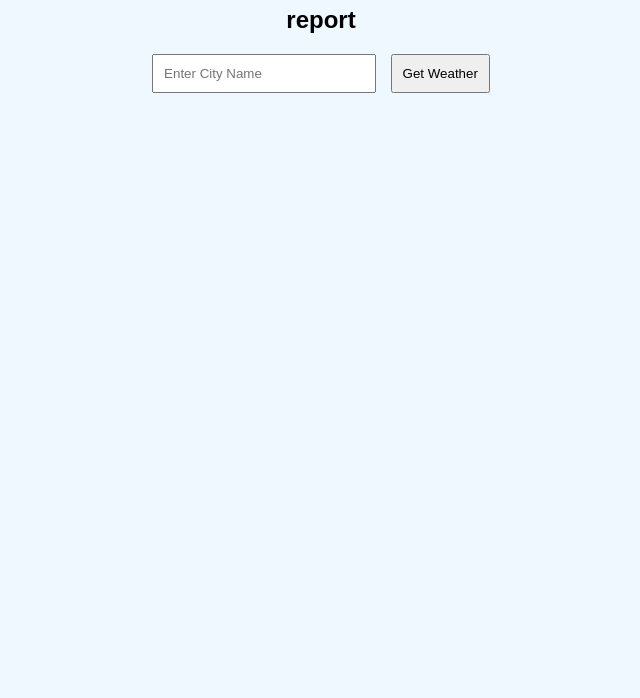
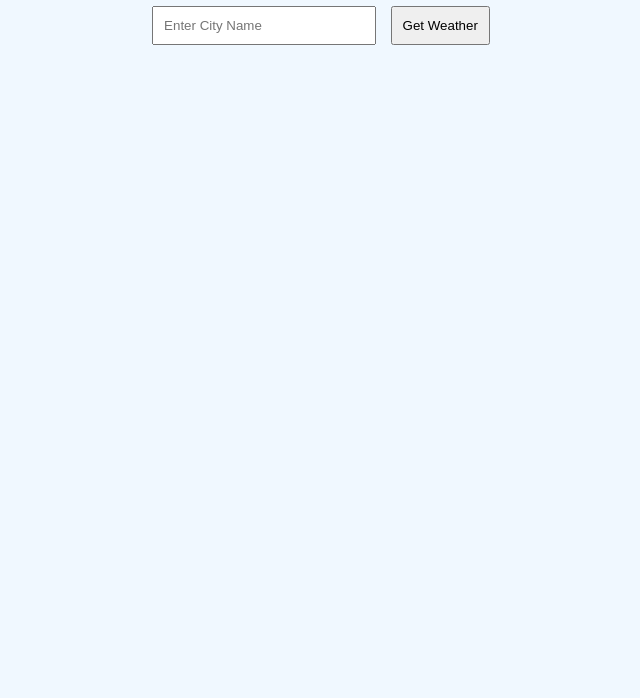
Before and after one commit to manasadevaraju05/WeatherApp, a plain HTML site: page index.html in a window 1280 px wide. Shown: the part 102-800 px from the top of the page, without its empty margins (319-959 px from the left). Drawn offline with Linux system fonts and the light colour scheme.

Commit message:
remove <h2>report</h2>

```diff
--- a/index.html
+++ b/index.html
@@ -9,7 +9,6 @@
 <body>
     <div class="weather-app">
         <h1>Weather App</h1>
-        <h2>report</h2>
         <input type="text" id="city" placeholder="Enter City Name">
         <button id="getWeather">Get Weather</button>
         <div id="weatherResult" class="result"></div>
```
